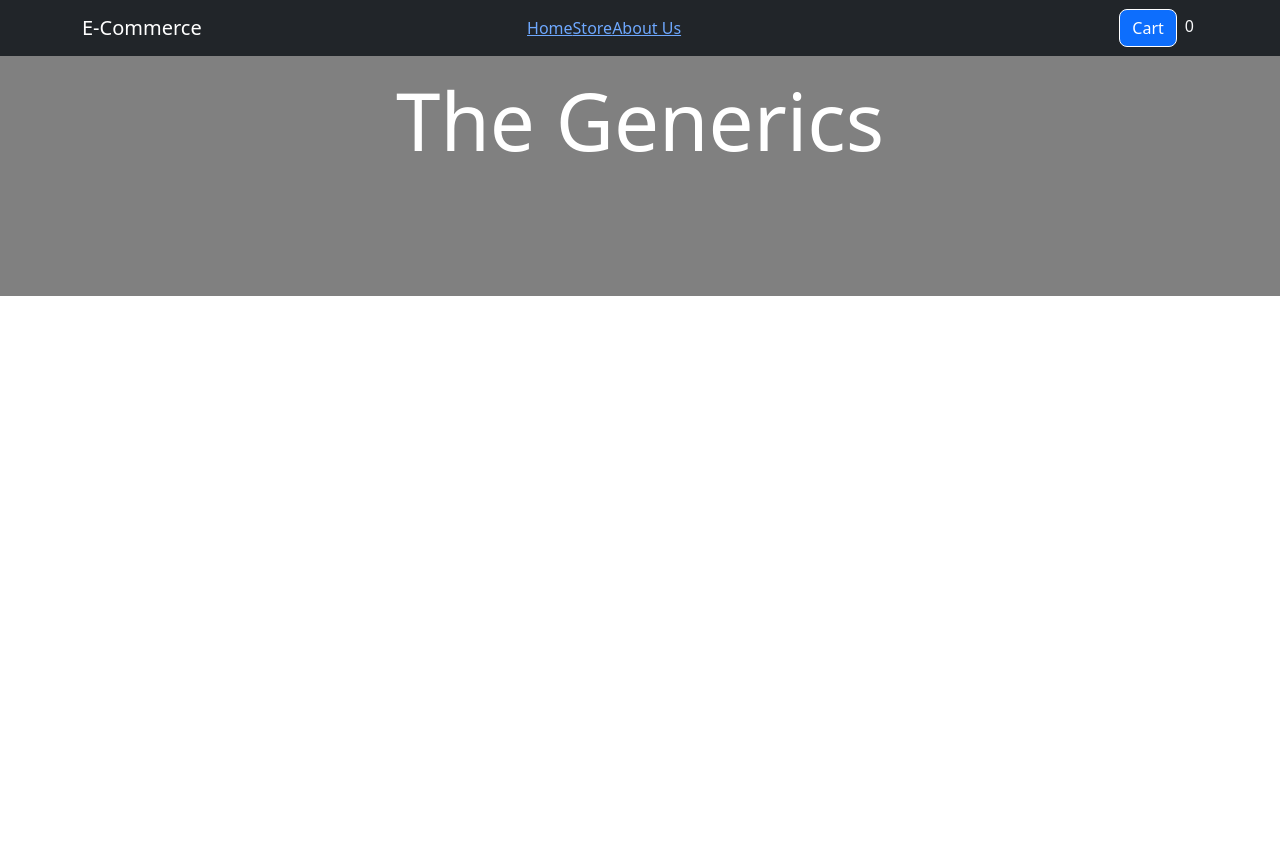
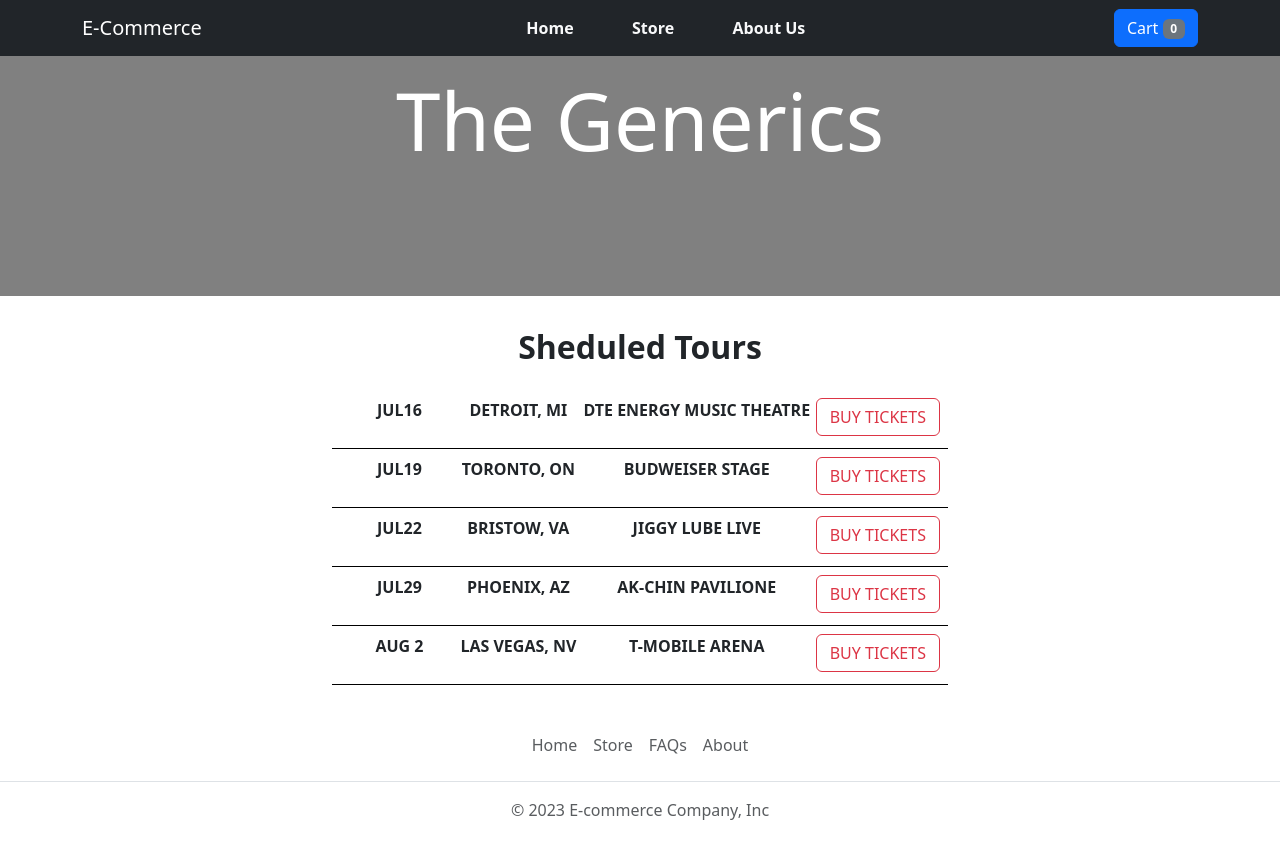
Before and after one commit to gemgupta/e-commerce, a React (Create React App) app: page /home in a window 1280 px wide. Shown: the top 858 px of the page. Before the commit the page ends 800 px from the top, so only its background shows below. Built offline with nearby package versions, Linux system fonts and the light colour scheme.

Commit message:
Home Component, Footer

```diff
--- a/src/App.js
+++ b/src/App.js
@@ -3,7 +3,8 @@ import Items from "./Components/Products/Items";
 import Nav from "./Components/Nav/Nav";
 import Cart from "./Components/Cart/Cart";
 import CartProvider from "./Components/Store/Cartprovider";
-
+import Home from "./Components/Home/Home";
+import Footer from "./Components/Footer/Footer";
 import About from "./Components/About/About";
 import { Route, Routes } from "react-router-dom";
 
@@ -34,9 +35,11 @@ function App() {
       <Routes>
         <Route exact path="/" element={<Items/>}/>
         <Route exact path="/about" element={<About/>}/>
+        <Route exact path="/home" element={<Home/>}/>
       </Routes>
 
       {showCart && <Cart close={onClose} />}
+      <Footer/>
     </CartProvider>
   );
 }
--- a/src/Components/About/About.js
+++ b/src/Components/About/About.js
@@ -1,13 +1,35 @@
 import React from "react";
+import im from "./austin-neill-hgO1wFPXl3I-unsplash.jpg";
 
 function About() {
   return (
-    <div>
-      Lorem, ipsum dolor sit amet consectetur adipisicing elit. Fuga quibusdam
-      numquam facere sequi, eius eligendi atque beatae dolore, iste nemo dolorum
-      nihil quod. Debitis quos alias ad porro sed tempore officia animi error
-      voluptatem dicta. Culpa nam excepturi repellendus error mollitia velit
-      voluptatum, animi hic, dolore laborum possimus cumque est.
+    <div class="container col-xxl-8 px-4 py-5">
+      <div class="row flex-lg-row-reverse align-items-center g-5 py-5">
+        <div class="col-10 col-sm-8 col-lg-6">
+          <img
+            src={im}
+            class="d-block mx-lg-auto img-fluid rounded-2"
+            alt=""
+            width="700"
+            height="500"
+            loading="lazy"
+          />
+        </div>
+        <div class="col-lg-6">
+          <h1 class="display-5 fw-bold text-body-emphasis lh-1 mb-4">
+            Providing Best Music Since 1999
+          </h1>
+          <p class="lead">
+            Lorem ipsum dolor sit amet, consectetur adipisicing elit.
+            Repellendus facilis qui expedita maxime nihil at officiis earum aut,
+            consectetur rerum ratione eaque unde quas laborum iusto modi,
+            explicabo neque iste provident praesentium pariatur accusantium odit
+            in. Necessitatibus asperiores, cumque numquam praesentium saepe
+            doloremque quia magnam hic consequuntur atque, laboriosam assumenda.
+          </p>
+
+        </div>
+      </div>
     </div>
   );
 }
--- /dev/null
+++ b/src/Components/Footer/Footer.js
@@ -0,0 +1,21 @@
+import React from "react";
+import { Link } from "react-router-dom";
+
+function Footer() {
+  return (
+
+  <footer className="py-3 my-4 ">
+    <ul className="nav justify-content-center border-bottom pb-3 mb-3 ">
+      <li className="nav-item"><Link to="/home" className="nav-link px-2 text-body-secondary">Home</Link></li>
+      <li className="nav-item"><Link to="/" className="nav-link px-2 text-body-secondary">Store</Link></li>
+
+      <li className="nav-item"><Link to="#" className="nav-link px-2 text-body-secondary">FAQs</Link></li>
+      <li className="nav-item"><Link to="/about" className="nav-link px-2 text-body-secondary">About</Link></li>
+    </ul>
+    <p className="text-center text-body-secondary">© 2023 E-commerce Company, Inc</p>
+  </footer>
+
+  );
+}
+
+export default Footer;
--- /dev/null
+++ b/src/Components/Home/Home.js
@@ -0,0 +1,51 @@
+import React from "react";
+
+function Home() {
+  return (
+    <div className="container w-50">
+      <h2 className="fw-bolder mt-3 p-3 text-center ">Sheduled Tours</h2>
+      <div className="d-flex border-black border-bottom fw-bold text-center p-2">
+        <span className="w-25">JUL16</span>
+        <span className="w-25">DETROIT, MI</span>
+        <span className="w-50">DTE ENERGY MUSIC THEATRE</span>
+        <button className="btn btn-outline-danger w-25 mb-1">
+          BUY TICKETS
+        </button>
+      </div>
+      <div className="d-flex border-black border-bottom fw-bold text-center p-2">
+        <span className="w-25">JUL19</span>
+        <span className="w-25">TORONTO, ON</span>
+        <span className="w-50">BUDWEISER STAGE</span>
+        <button className="btn btn-outline-danger w-25 mb-1">
+          BUY TICKETS
+        </button>
+      </div>
+      <div className="d-flex border-black border-bottom fw-bold text-center p-2">
+        <span className="w-25">JUL22</span>
+        <span className="w-25"> BRISTOW, VA</span>
+        <span className="w-50">JIGGY LUBE LIVE</span>
+        <button className="btn btn-outline-danger w-25 mb-1">
+          BUY TICKETS
+        </button>
+      </div>
+      <div className="d-flex border-black border-bottom fw-bold text-center p-2">
+        <span className="w-25">JUL29</span>
+        <span className="w-25">PHOENIX, AZ</span>
+        <span className="w-50"> AK-CHIN PAVILIONE</span>
+        <button className="btn btn-outline-danger w-25 mb-1">
+          BUY TICKETS
+        </button>
+      </div>
+      <div className="d-flex border-black border-bottom fw-bold text-center p-2">
+        <span className="w-25"> AUG 2</span>
+        <span className="w-25">LAS VEGAS, NV</span>
+        <span className="w-50">T-MOBILE ARENA</span>
+        <button className="btn btn-outline-danger w-25 mb-1">
+          BUY TICKETS
+        </button>
+      </div>
+    </div>
+  );
+}
+
+export default Home;
--- a/src/Components/Nav/Nav.js
+++ b/src/Components/Nav/Nav.js
@@ -1,9 +1,9 @@
 import React from "react";
-import { Navbar, Nav, Container, Button } from "react-bootstrap";
+import { Navbar, Nav, Container } from "react-bootstrap";
 import Header from "./Header";
 import { useContext } from "react";
 import CartContext from "../Store/CartContext";
-import { NavLink } from "react-router-dom";
+import { Link } from "react-router-dom";
 function Nave(props) {
   const Cartctx = useContext(CartContext);
   let quantity = 0;
@@ -12,23 +12,31 @@ function Nave(props) {
   });
   return (
     <>
-      <Navbar bg="dark" className="d-flex position-sticky top-0" data-bs-theme="dark">
+      <Navbar
+        bg="dark"
+        className="d-flex position-sticky top-0"
+        data-bs-theme="dark"
+      >
         <Container>
           <Navbar.Brand>E-Commerce</Navbar.Brand>
-          <Nav className="text-light" style={{ width: "25%" }}>
-            <NavLink to="/">Home</NavLink>
-            <NavLink to="#">Store</NavLink>
-            <NavLink to="/about">About Us</NavLink>
+          <Nav
+            className="justify-content-between fw-bold"
+            style={{ width: "25%" }}
+          >
+            <Link className="text-decoration-none text-light"  to="/home">
+              Home
+            </Link>
+            <Link className="text-decoration-none text-light"  to="/">
+              Store
+            </Link>
+            <Link className="text-decoration-none text-light" to="/about">
+              About Us
+            </Link>
           </Nav>
-          <div>
-            <Button
-              className="border-1 border-white mx-1 rounded-3"
-              onClick={props.Open}
-            >
-              Cart
-            </Button>
-            <span className="text-light mx-1">{quantity}</span>
-          </div>
+
+          <button type="button" onClick={props.Open} className="btn btn-primary">
+            Cart <span className="badge text-bg-secondary">{quantity}</span>
+          </button>
         </Container>
       </Navbar>
       <Header />
--- a/src/Components/Products/Items.js
+++ b/src/Components/Products/Items.js
@@ -29,7 +29,7 @@ const productsArr = [
 ];
 function Items() {
   return (
-    <div className="Container d-flex p-2 justify-content-between m-5  ">
+    <div className="Container d-lg-flex p-2 justify-content-evenly m-5 ">
       <ProductsItem product={productsArr} />
     </div>
   );
--- a/src/Components/Products/ProductsItem.js
+++ b/src/Components/Products/ProductsItem.js
@@ -10,9 +10,9 @@ function ProductsItem(props) {
   };
   const recievedProducts = props.product;
   return recievedProducts.map((item) => (
-    <div key={item.id}  className=" text-center d-grid gap-1 border border-black" style={{ width: "15rem"  }}>
+    <div key={item.id}  className=" text-center d-grid gap-1 border shadow rounded-3" style={{ width: "15rem"  }}>
       <h3>{item.title}</h3>
-      <img className="card-img-top border-bottom" src={item.imageUrl} alt="" />
+      <img className="card-img-top border-dark border-bottom" src={item.imageUrl} alt="" />
       <div className="card-body d-flex">
         <span className="p-2">
           <h4>${item.price}</h4>
```
Also changed, not shown: src/Components/About/austin-neill-hgO1wFPXl3I-unsplash.jpg (added).
